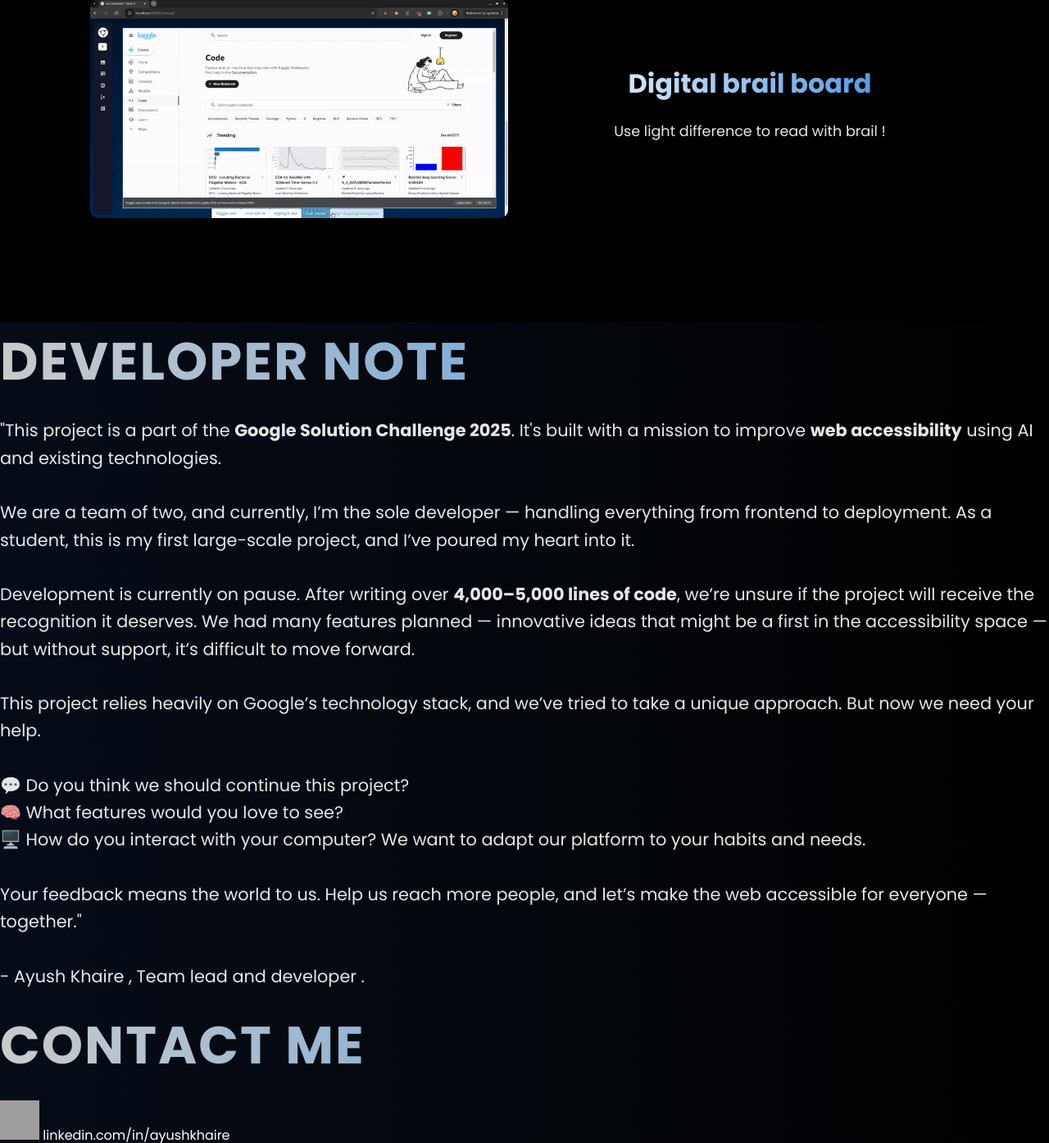
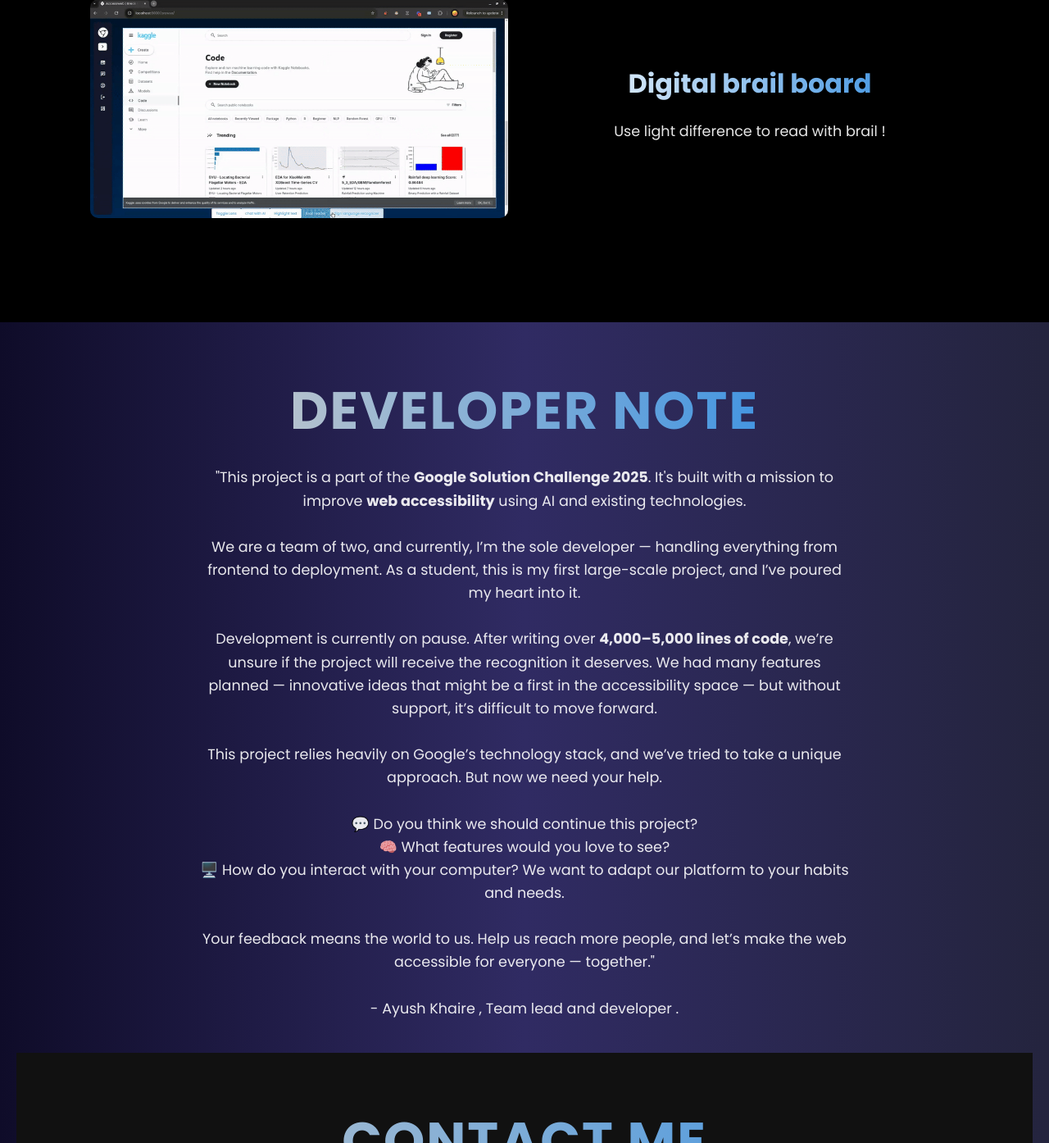
Before and after one commit to AYUSHKHAIRE/web-view, a Django app: template accessweb/templates/core/index.html in a window 1280 px wide. Shown: the part 4276-5670 px from the top of the page at 82% size. Run offline with Django 5.2, Linux system fonts and the light colour scheme; the template is opened without the code that fills it, so the values that code supplies are empty; parts of the project's set-up code (start-up, migrations or seed data) failed here and were passed over; grey boxes are pictures that could not be loaded.

Commit message:
designed home page

```diff
--- a/accessweb/static/css/home.css
+++ b/accessweb/static/css/home.css
@@ -174,3 +174,50 @@ p {
     padding: 10px;
   }
 }
+
+.developer-section {
+  background: linear-gradient(to right, #0f0c29, #302b63, #24243e);
+  color: #fff;
+  padding: 60px 20px;
+  text-align: center;
+}
+
+.developer-note {
+  max-width: 800px;
+  margin: 0 auto 40px;
+}
+
+.developer-note h2 {
+  font-size: 2rem;
+  margin-bottom: 15px;
+}
+
+.developer-note p {
+  font-size: 1.1rem;
+  line-height: 1.6;
+}
+.contact-section {
+  background: #111;
+  color: #fff;
+  padding: 60px 20px;
+  text-align: center;
+}
+
+.contact-info {
+  display: flex;
+  flex-direction: column;
+  align-items: center;
+  gap: 25px;
+  margin-top: 30px;
+}
+
+.contact-item {
+  display: flex;
+  align-items: center;
+  gap: 15px;
+  font-size: 1.2rem;
+  background: #1e1e1e;
+  padding: 12px 20px;
+  border-radius: 10px;
+  box-shadow: 0 4px 10px rgba(0, 0, 0, 0.3);
+}
```
